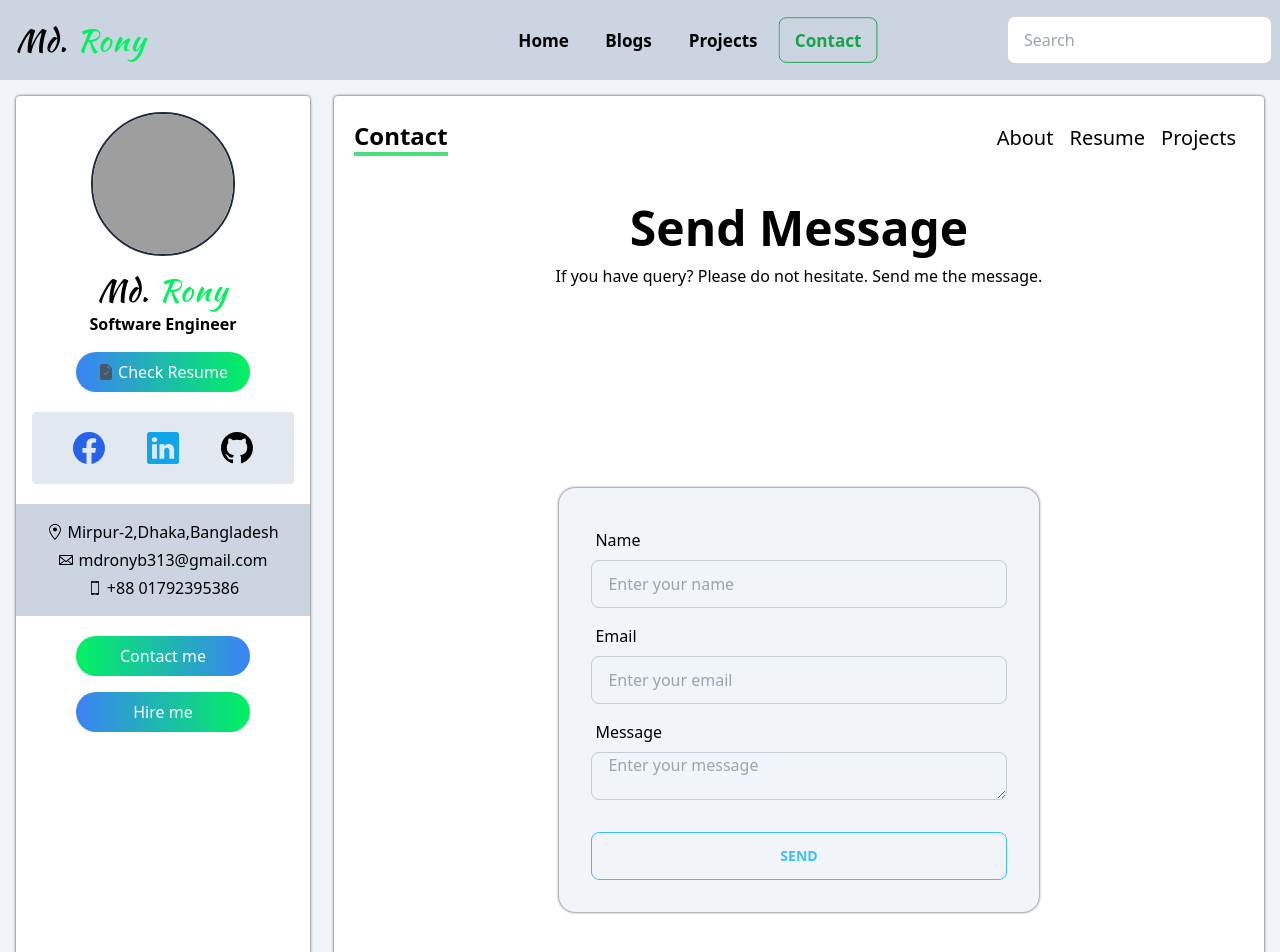
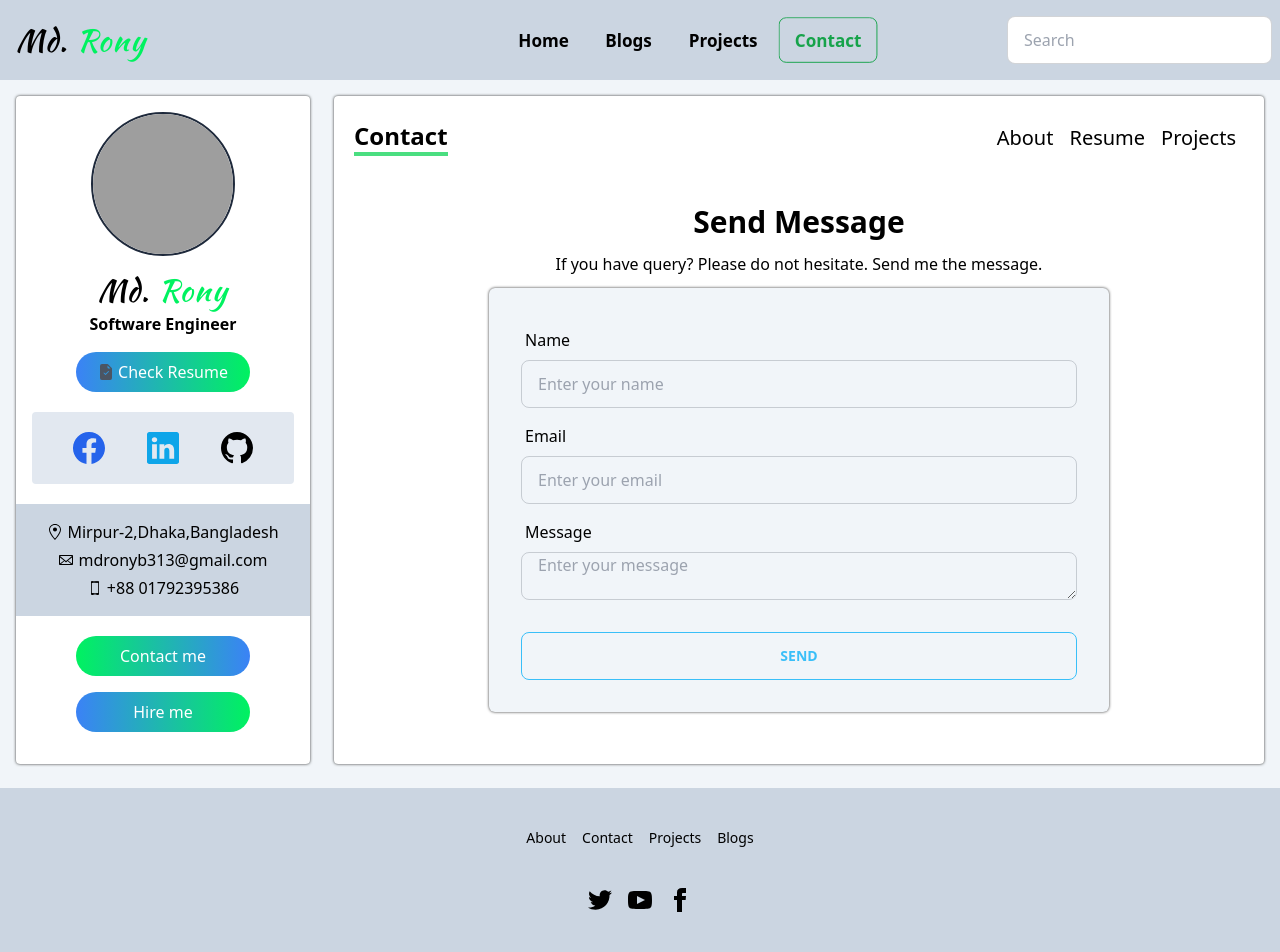
Before and after one commit to Md-RonyAhmed/my-portfolio, a Next.js app: page /contact in a window 1280 px wide. Shown: the top 952 px of the page. Built offline with nearby package versions, Linux system fonts and the light colour scheme; grey boxes are pictures that could not be loaded.

Commit message:
Contact updated

```diff
--- a/pages/contact.tsx
+++ b/pages/contact.tsx
@@ -8,14 +8,12 @@ const Contact = () => {
         <title>Md.Rony | Contact</title>
       </Head>{" "}
       <div className="text-center mt-6 mb-0">
-        <h1 className="text-5xl font-bold">Send Message</h1>
+        <h1 className="text-3xl font-bold">Send Message</h1>
         <p className="py-3">
           If you have query? Please do not hesitate. Send me the message.
         </p>
       </div>
-      <div className="hero min-h-screen mt-0 ">
-        <div className="hero-content flex-col">
-          <div className="card flex w-5/6 dark:bg-base-100 bg-slate-100 shadow-custom-light">
+      <div className="md:w-1/2 lg:w-2/3 w-4/5 mx-auto dark:bg-base-100 bg-slate-100 shadow-custom-light rounded-md mb-10">
         <div className="card-body">
           <div className="form-control">
             <label className="label">
@@ -56,8 +54,6 @@ const Contact = () => {
           </div>
         </div>
       </div>
-        </div>
-      </div>
     </>
   );
 }
```
Lines whose indentation alone changed are shown as unchanged.
